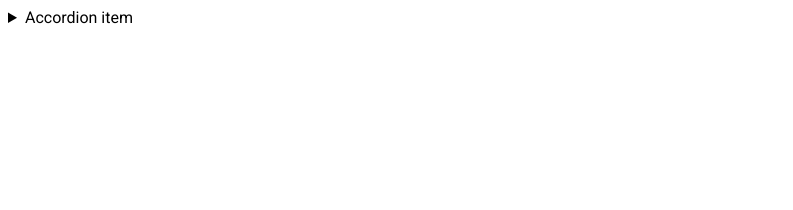
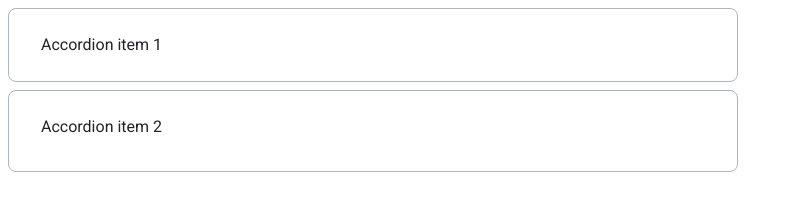
Before and after one commit to js-tasks-ru/htmlcss-20230530_nazarov-ivan-1992, a website: page 03-lection1/02-accordion/index.html in a window 1280 px wide. Shown: the whole page, without its empty margins (0-793 px from the left). Drawn offline with Linux system fonts and the light colour scheme.

Commit message:
lecture1-accordion

```diff
--- a/03-lection1/02-accordion/accordion.css
+++ b/03-lection1/02-accordion/accordion.css
@@ -1 +1,42 @@
 /* Стилизация аккордеона */
+.accordion__summary::-webkit-details-marker {
+  display: none;
+}
+
+.accordion__summary:first-of-type {
+  display: block;
+}
+
+.accordion__item {
+  box-sizing: border-box;
+  width: 730px;
+  /* height: 72px; */
+  padding-top: 24px;
+  padding-bottom: 24px;
+  padding-left: 32px;
+
+  background: var(--white);
+  border: 1px solid var(--grey-3);
+  border-radius: 8px;
+
+  margin-bottom: 8px;
+
+  font-family: 'Inter';
+  font-style: normal;
+  font-weight: 400;
+  font-size: 16px;
+  line-height: 24px;
+  /* identical to box height, or 150% */
+
+  color: var(--black);
+}
+
+.accordion__item:last-child {
+  padding-bottom: 32px;
+}
+
+.accordion__content {
+    margin-top: 16px;
+    margin-bottom:0;
+    margin-right: 32px;
+}
--- a/03-lection1/02-accordion/index.html
+++ b/03-lection1/02-accordion/index.html
@@ -2,17 +2,26 @@
 <!-- Страница с аккордеоном -->
 <html lang="ru">
   <head>
-        <link rel="stylesheet" href="../../assets/css/main.css">
-        <link rel="stylesheet" href="./accordion.css">
+    <link rel="stylesheet" href="../../assets/css/main.css" />
+    <link rel="stylesheet" href="./accordion.css" />
   </head>
   <body>
-        <details>
-            <summary>
-                Accordion item
-            </summary>
-            <p>
-                Hidden content
+    <div class="accordion">
+      <details class="accordion__item">
+        <summary class="accordion__summary">Accordion item 1</summary>
+        <p class="accordion__content">
+          Hidden content Hidden content Hidden content Hidden content Hidden
+          content Hidden content Hidden content Hidden content Hidden content
+          Hidden content Hidden content Hidden content Hidden content Hidden
+          content Hidden content Hidden content Hidden content Hidden content
+          Hidden content Hidden content Hidden content Hidden content Hidden
+          content Hidden content Hidden content
         </p>
       </details>
+      <details class="accordion__item">
+        <summary class="accordion__summary">Accordion item 2</summary>
+        <p class="accordion__content">Hidden content</p>
+      </details>
+    </div>
   </body>
 </html>
```
Lines whose indentation alone changed are shown as unchanged.
